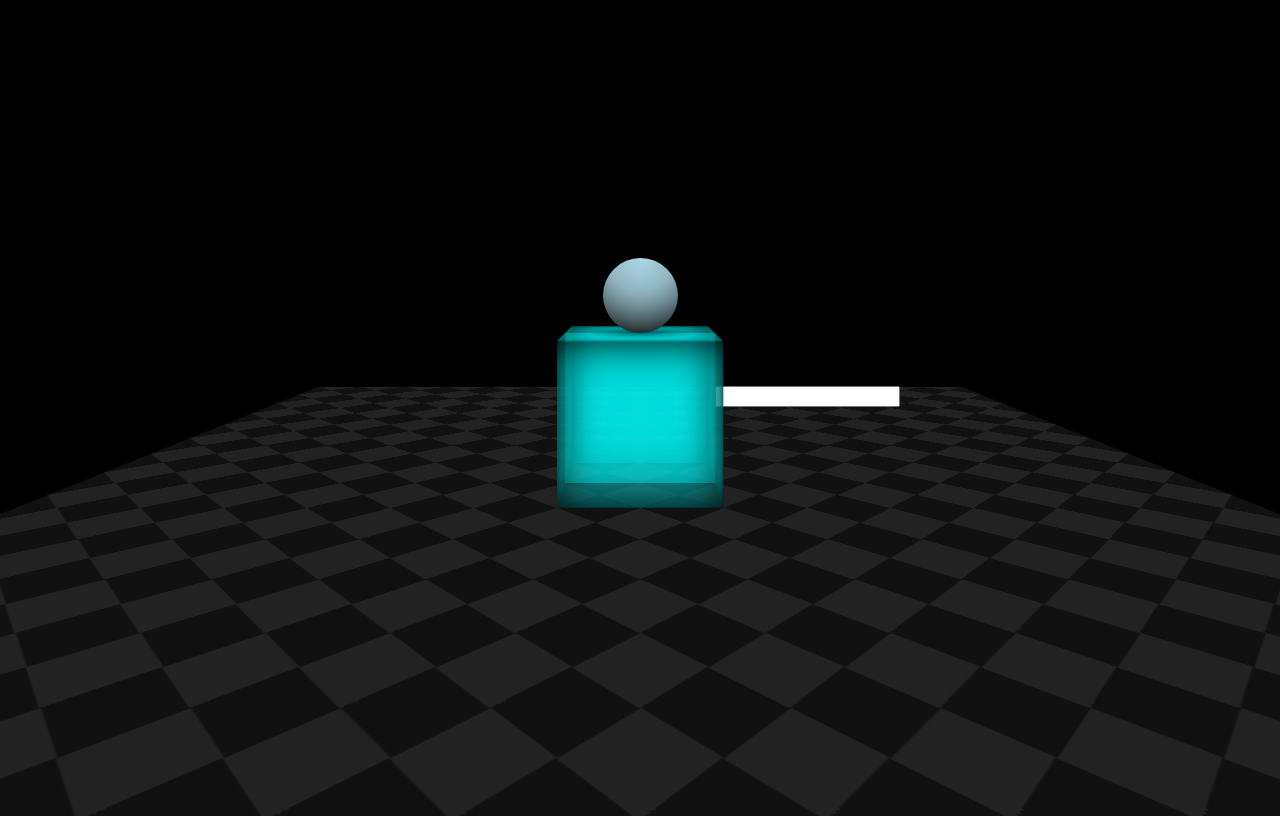
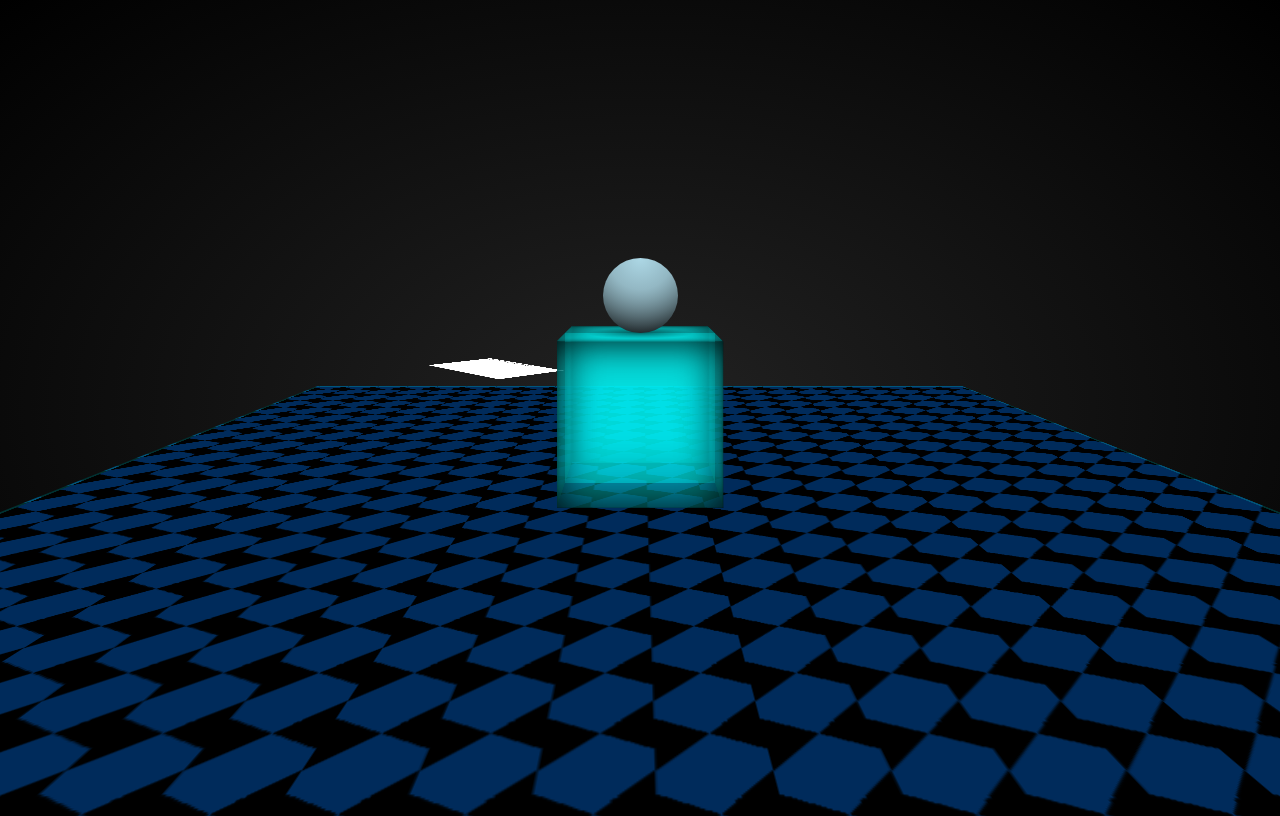
Before and after one commit to CummingsLoganT/capstone, a plain HTML site: page staging.html in a window 1280 px wide. Drawn offline with Linux system fonts and the light colour scheme.

Commit message:
attempting to add drag and drop features to 3d background thing

```diff
--- a/public/index.css
+++ b/public/madRamblings.css
@@ -1,8 +1,5 @@
 :root {
-    --color1: rgb(0 , 43 , 91)
-    --color2: rgb(43 , 72 , 101)
-    --color3: rgb(37 , 109 , 133)
-    --color4: rgb(143 , 227 , 207)
+
 }
 
 body {
@@ -183,9 +180,6 @@ landing page is a single node that when hovered shows each of the basic data str
 !~ hover function that shows  semi-detailed view of the nodes
 !~ macro and micro organizational options
 
-!stretch
-
-
 figure out a way to manipulate the mouseout event to make it feel more intuitive. no idea what that means yet
 
 when you go to grab and move the node have it slowly fold in so it is smaller while positioning it. maybe have a shift-click option that allows for you to position it while it is expanded
--- a/staging.css
+++ b/staging.css
@@ -1,10 +1,13 @@
 :root {
     --boxColor: #0ff7;
-    --rotateSpeed: 30s;
+}
+
+html {
+    background: radial-gradient(#222, #000);
 }
 
 body {
-  background-color: #000;
+  overflow: hidden;
   min-height: 100vh;
   display: flex;
   justify-content: center;
@@ -12,8 +15,8 @@ body {
   font-size: 75px;
   perspective: 10em;
   perspective-origin: 50% calc(50% - 2em);
- /*he mentioned that this combined with 75px font size makes 750 pixels. makes sense.*/
 }
+/*he mentioned that this combined with 75px font size makes 750 pixels. makes sense. this may make shit weird when I go to show the different articles and whatnot*/
 
 .grid {
     position: absolute;
@@ -21,8 +24,9 @@ body {
     left: 1em;
 }
 
-.article {
-    /* -webkit-user-drag: auto; */
+.grid1 {
+position: relative;
+rotate: 45deg;
 }
 
 .scene {
@@ -30,9 +34,6 @@ body {
     transform-style: preserve-3d;
     animation: sceneRotate var(--rotateSpeed) infinite linear;
 
-    @keyframes sceneRotate {
-        to { transform: rotateY(360deg); }
-    }
 }
 
 /* he is using
@@ -74,8 +75,8 @@ as the main variable for the size of everything which is fucking brilliant
     border-radius: 50%;
     background: lightblue;
 
-    position: absolute;
-    left: -.5em;
+     position: absolute;
+     left: -.5em;
     bottom: 1em;
     background-image: radial-gradient(
         circle at top ,
@@ -143,6 +144,10 @@ animation: sceneRotate --rotateSpeed infinite linear reverse;
 
 .floor {
     position: absolute;
+    border: 4px solid rgb(0, 225, 255);
+    animation: border-pulsate 4s infinite;
+    transition-timing-function: ease;
+
     top: 1em;
     transform:
       translate(-50% , -50%)
@@ -153,7 +158,22 @@ animation: sceneRotate --rotateSpeed infinite linear reverse;
     background-image:
     repeating-conic-gradient(
         from 45deg ,
-        #111 0deg 90deg ,
-        #222 90deg 180deg);
-    background-size: 1em 1em;
+        #000 0deg 69deg ,
+        #002B5B 69deg 180deg);
+    background-size: .69em .69em;
 }
+
+@keyframes border-pulsate {
+    0%   { border-color: rgba(0, 255, 255, 1); }
+    50%  { border-color: rgba(0, 255, 255, 0); }
+    100% { border-color: rgba(0, 255, 255, 1); }
+}
+
+@keyframes sceneRotate {
+    0% {
+      --rotate: 0deg;
+    }
+    100% {
+      --rotate: 360deg;
+    }
+  }
--- a/staging.html
+++ b/staging.html
@@ -9,7 +9,9 @@
 </head>
 <body>
     <div class="scene">
-        <div class="grid">
+
+        <div class="floor">
+            <div class="grid1">
                 <article
                 id="first-node"
                 class="sidebar"
@@ -17,11 +19,11 @@
                 ondragstart="onDragStart(event)"
                 >
 
-                <input type="text" name="" id="">
+<textarea name="" id="" cols="30" rows="10">this is getting cool</textarea>
 
                 </article>
             </div>
-        <div class="floor"></div>
+        </div>
         <div class="ball"></div>
         <div class="cube">
             <div class="front"></div>
@@ -32,7 +34,8 @@
                 <div class="ballShadow"></div>
             </div>
         </div>
+    </div>
 
-    </div>
+<script src="./staging.js"></script>
 </body>
 </html>
```
Also changed, not shown: public/index.html (+1 -1 lines), staging.js (added). Lines whose indentation alone changed are shown as unchanged.
